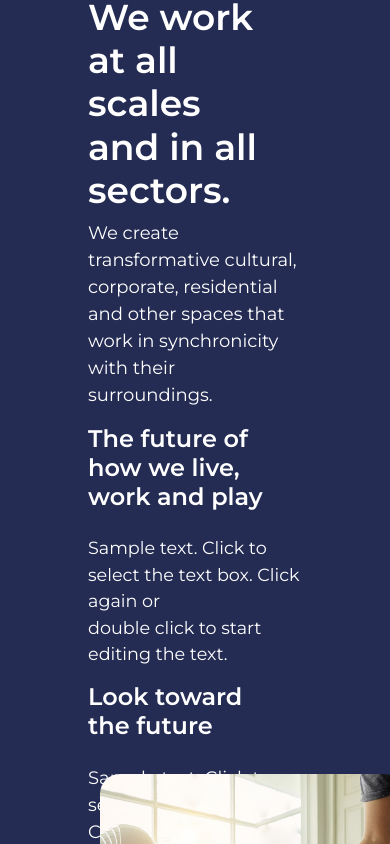
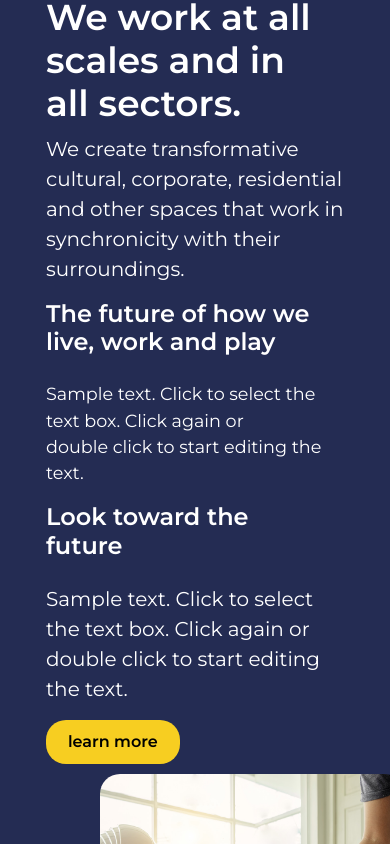
Before and after one commit to tharanga270/companysite, a React (Create React App) app: page / in a window 390 px wide. Shown: the part 2360-3204 px from the top of the page. Built offline with nearby package versions, Linux system fonts and the light colour scheme.

Commit message:
29 commit

```diff
--- a/src/media.css
+++ b/src/media.css
@@ -613,4 +613,20 @@
     margin-left: 100px;
   }
   /*photo-galary-what-we-do*/
+
+  /*our service*/
+  .col6-cmn {
+    width: 88% !important;
+    height: 213px;
+  }
+  .cmn-col-6 {
+    width: 92% !important;
+  }
+  .aboutus-row p:last-of-type {
+    font-size: 1.25rem;
+  }
+  /*our service*/
+
+  /*who are the best*/
+  /*who are the best*/
 }
```
